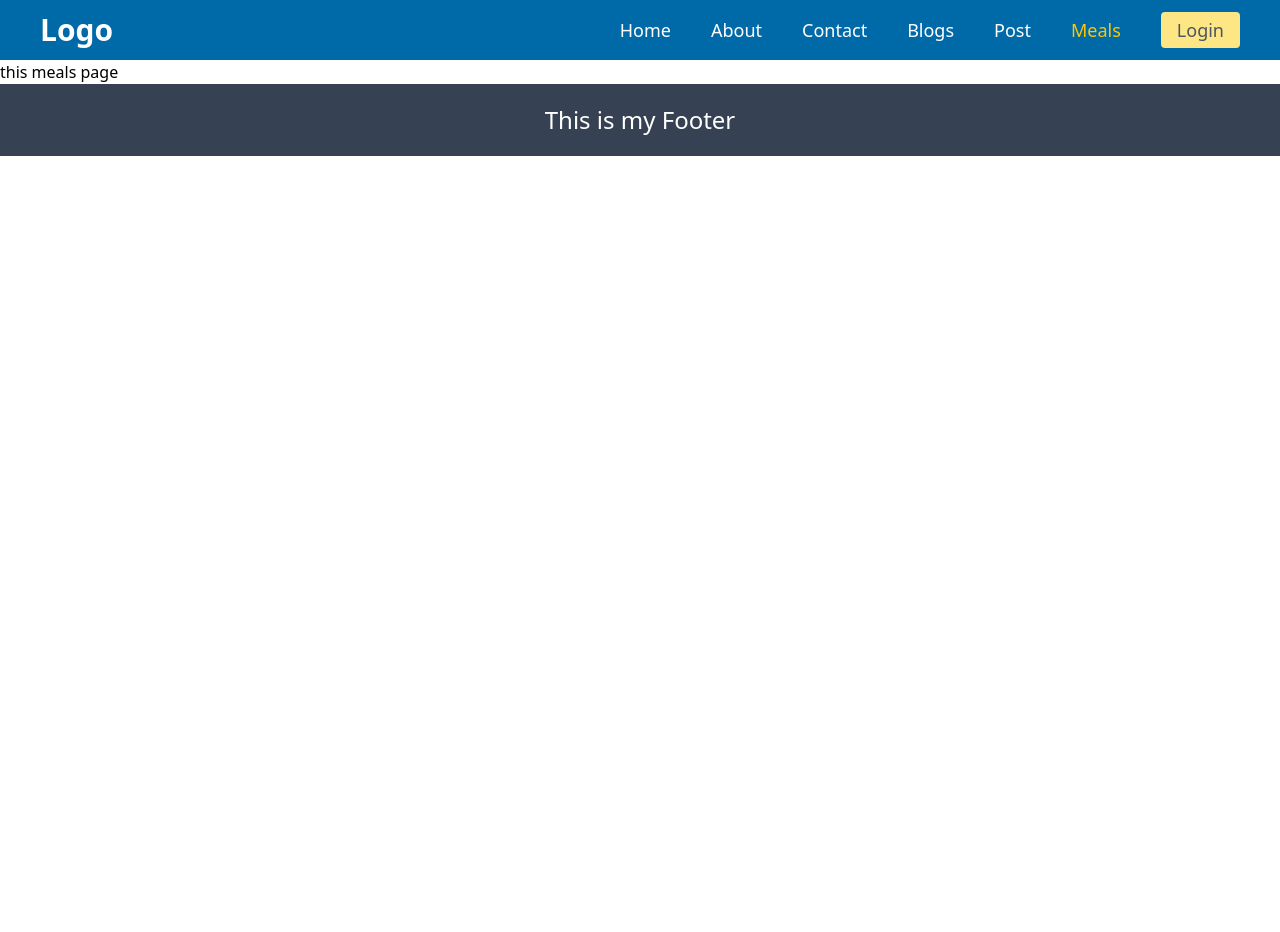
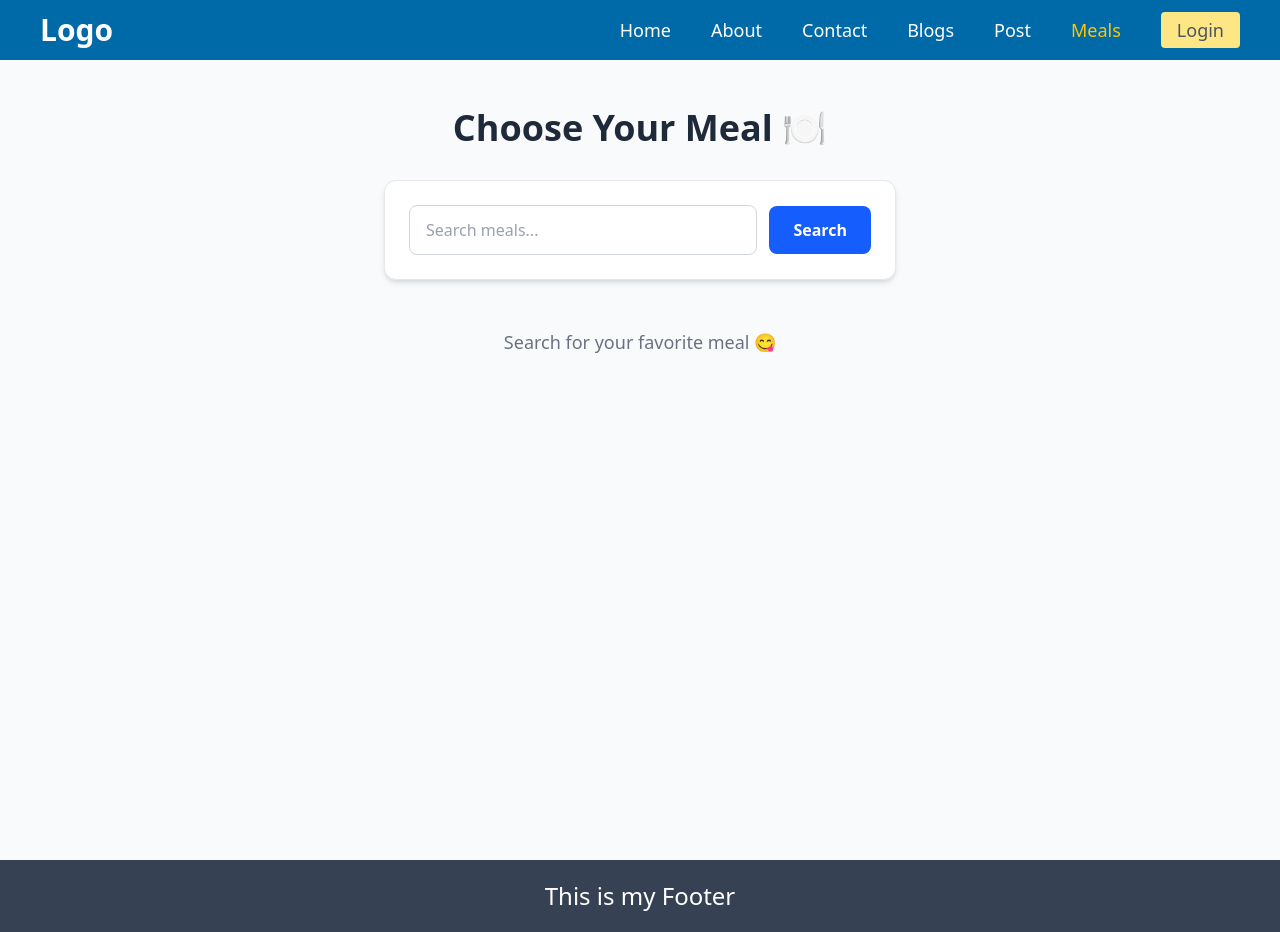
Before and after one commit to bharatroy4D/my-next-app, a Next.js app: page /meals in a window 1280 px wide. Before the commit the page ends 800 px from the top, so only its background shows below. Built offline with nearby package versions, Linux system fonts and the light colour scheme.

Commit message:
MealPage is created

```diff
--- a/src/app/meals/page.jsx
+++ b/src/app/meals/page.jsx
@@ -1,11 +1,38 @@
-import React from 'react';
+"use client"
+import React, { useState } from "react";
 
 const MealPage = () => {
-    return (
-        <div>
-            this meals page
-        </div>
-    );
+  const [search, setSearch] = useState("");
+
+  return (
+    <div className="min-h-screen bg-gray-50 flex flex-col items-center py-12 px-4">
+
+      <h1 className="text-4xl font-bold text-gray-800 mb-8">
+        Choose Your Meal 🍽️
+      </h1>
+
+      {/* Search Section */}
+      <div className="w-full max-w-lg bg-white shadow-md rounded-xl p-6 flex items-center gap-3 border border-gray-200">
+        <input
+          type="text"
+          placeholder="Search meals..."
+          value={search}
+          onChange={(e) => setSearch(e.target.value)}
+          className="flex-1 px-4 py-3 rounded-lg border border-gray-300 focus:outline-none focus:ring-2 focus:ring-blue-500 text-gray-800 placeholder-gray-400"
+        />
+        <button className="bg-blue-600 text-white px-6 py-3 rounded-lg font-semibold hover:bg-blue-700 transition-all duration-300">
+          Search
+        </button>
+      </div>
+
+      {/* Meals List Placeholder */}
+      <div className="mt-12 text-gray-500 text-lg">
+        {/* এখানে পরে তুমি API থেকে Meal Card গুলো show করবে */}
+        Search for your favorite meal 😋
+      </div>
+
+    </div>
+  );
 };
 
 export default MealPage;
```
